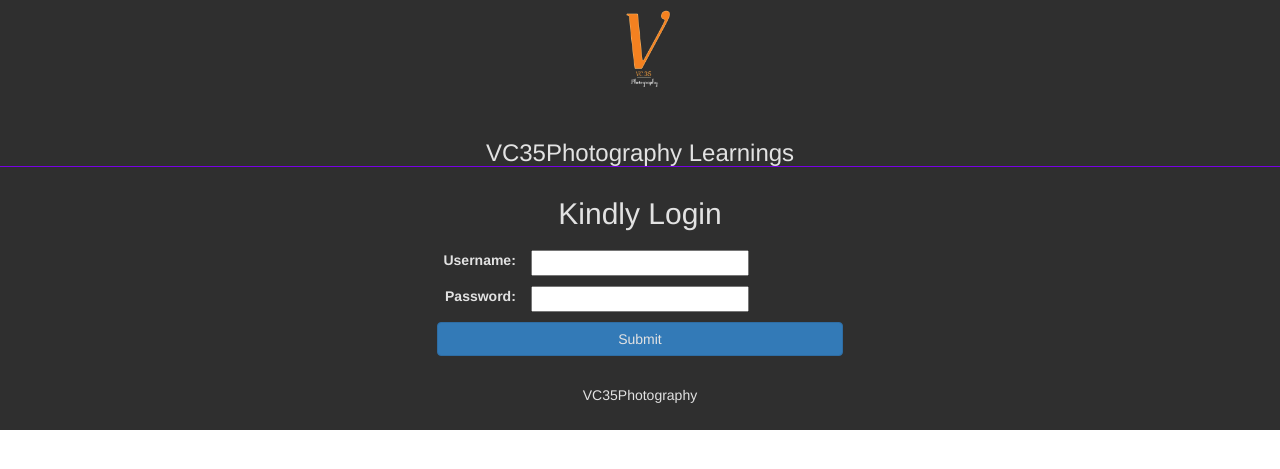
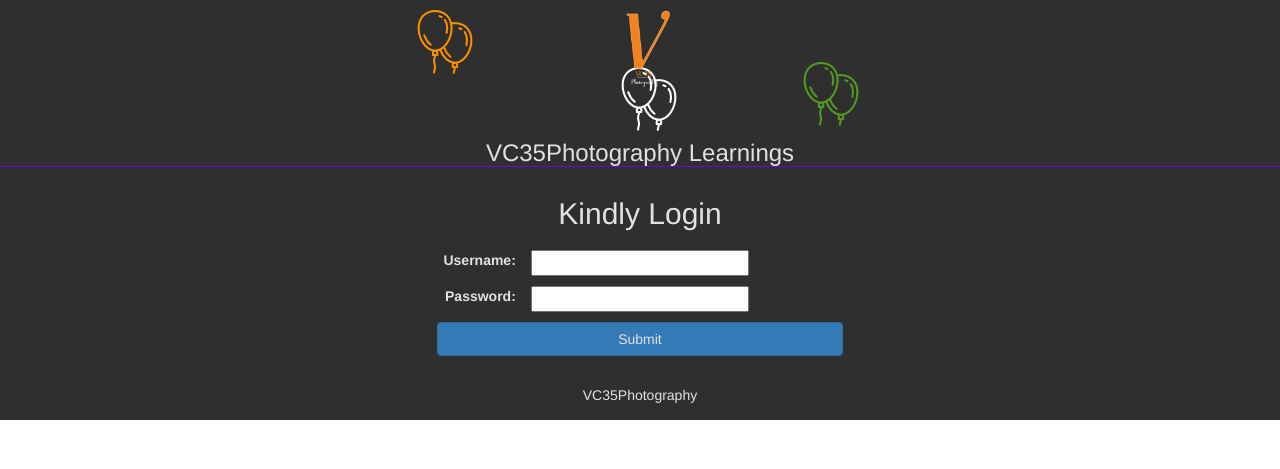
Before and after one commit to vchandwani/LearningPhotography, a PHP site: page /login.php in a window 1280 px wide. Shown: the top 469 px of the page. Run offline with PHP 8.4, Linux system fonts and the light colour scheme; some libraries are stand-ins or nearby versions.

Commit message:
New IMG folder and Footer change

```diff
--- a/index.php
+++ b/index.php
@@ -5,6 +5,9 @@
     <?php include 'header.html';  ?>
     <script>
         $(document).ready(function () {
+            if($('#myDIV').is(':visible')){
+                $(".background-animation").addClass("background-animation-active");
+            }
             $("#myDIV .tag").each(function () {
                 tags = $(this).attr("tag").split(' ');
                 $.each(tags, function (index, value) {
--- a/login.php
+++ b/login.php
@@ -32,7 +32,7 @@
         <?php include 'header.html'; ?>
     </head>
     <body>
-        <div class="container-fluid">
+        <div class="container-fluid background-animation background-animation-active">
             <div class="row text-center">
                 <img class="img-rounded big-img" alt="VC35Photography" src="favicon.png">
             </div>
--- a/style.css
+++ b/style.css
@@ -29,6 +29,32 @@
     color: white;
     padding: 15px;
 }
+@keyframes slideInFromLeft {
+    0% {
+      transform: translateX(-100%);
+    }
+    100% {
+      transform: translateX(0);
+    }
+}
+
+footer p {
+    width: 20%;
+    margin: 0 auto;
+}
+footer {
+    /* This section calls the slideInFromLeft animation we defined above */
+    animation: 3s ease-out 0s 1 slideInFromLeft;
+}
+footer p {
+    transition: transform 2s;
+}
+footer p:hover {
+    -webkit-transform: rotate(360deg); /* Safari */
+    transform: rotate(360deg);
+    color: #7701E4!important;
+}
+
 #myDIV {
     width: 70%;
 }
@@ -50,9 +76,9 @@
 }
 
 .background-animation {
-    background-image: url(resources/balloons_orange.png), url(resources/balloons_white.png), url(resources/balloons_green.png);
-    background-repeat: no-repeat;
-    background-position: bottom left;
+    background-image: url(img/balloons_orange.png), url(img/balloons_white.png), url(img/balloons_green.png);
+    background-repeat: no-repeat,no-repeat,no-repeat;
+    background-position: bottom left,bottom center,bottom right;
 
     -webkit-animation-name: animatedBackground; /* Safari 4.0 - 8.0 */
     -webkit-animation-duration: 4s; /* Safari 4.0 - 8.0 */
@@ -70,21 +96,21 @@
     -webkit-transition: background-position 4s; /* Safari */
     transition: background-position 4s;
 }
-.background-animation:hover {
-    background-position : 41% 0%
+.background-animation-active {
+    background-position : 40% 0%,50% 30px,60% 0%;
 }
 /* Safari 4.0 - 8.0 */
 @-webkit-keyframes animatedBackground {
-    0%   {background-position : 41% 0px;}
-    50%   {background-position : 45% 10px;}
-    100%   {background-position : 49% 20px;}
+    0%   {background-position : 40% 0%,50% 30px,60% 0%;}
+    50%   {background-position : 35% 20px, 55% 10px,65% 40px;}
+    100%   {background-position : 45% 50px,45% 0px,55% 50px;}
 }
 
 /* Standard syntax */
 @keyframes animatedBackground {
-    0%   {background-position : 41% 0px;}
-    50%   {background-position : 45% 10px;}
-    100%   {background-position : 49% 20px;}
+    0%   {background-position : 40% 0%,50% 30px,60% 0%;}
+    50%   {background-position : 35% 20px, 55% 10px,65% 40px;}
+    100%   {background-position : 45% 50px,45% 0px,55% 50px;}
 }
 
 .sub-img {
```
Also changed, not shown: img/balloons_green.png (renamed from resources/balloons_green.png), img/balloons_orange.png (renamed from resources/balloons_orange.png), img/balloons_white.png (renamed from resources/balloons_white.png).
